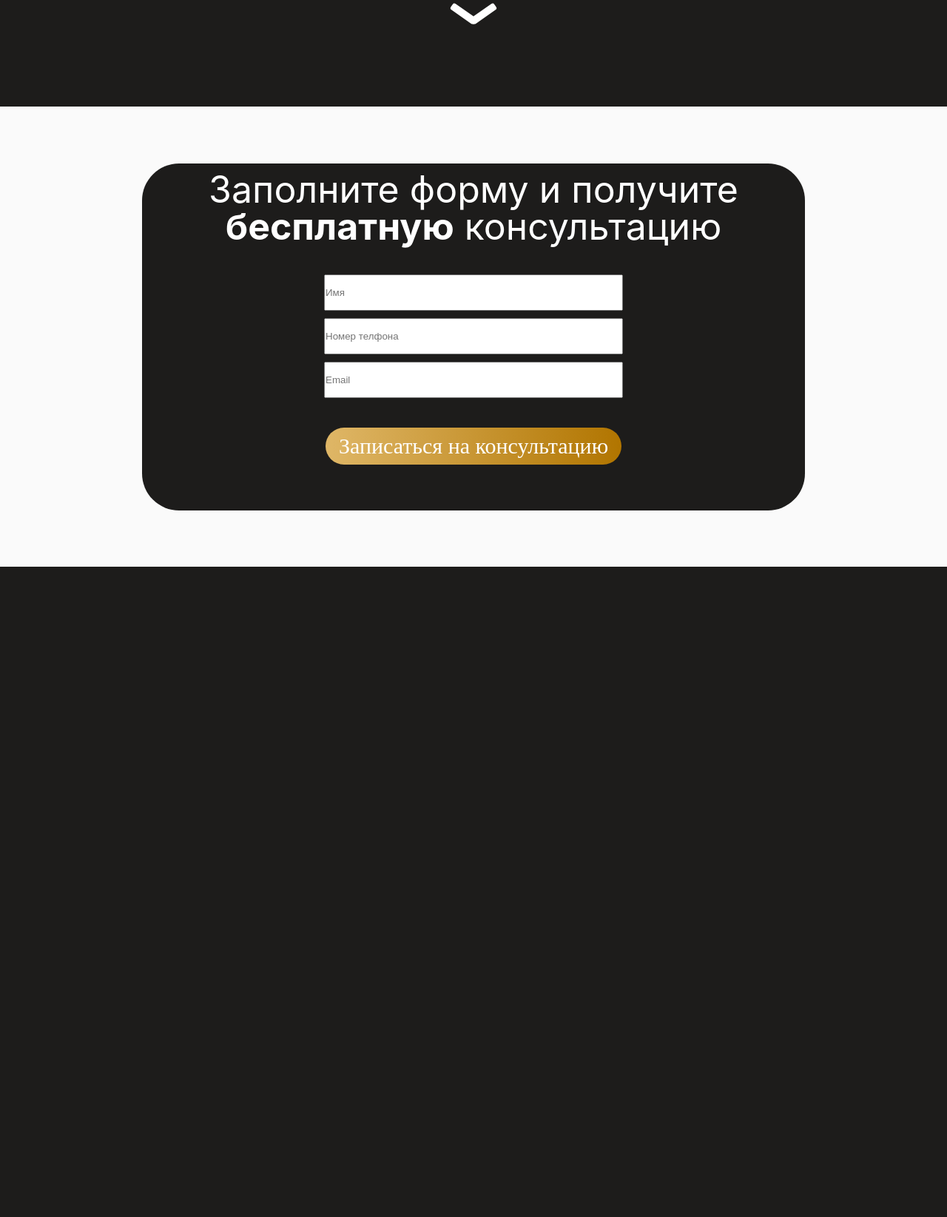
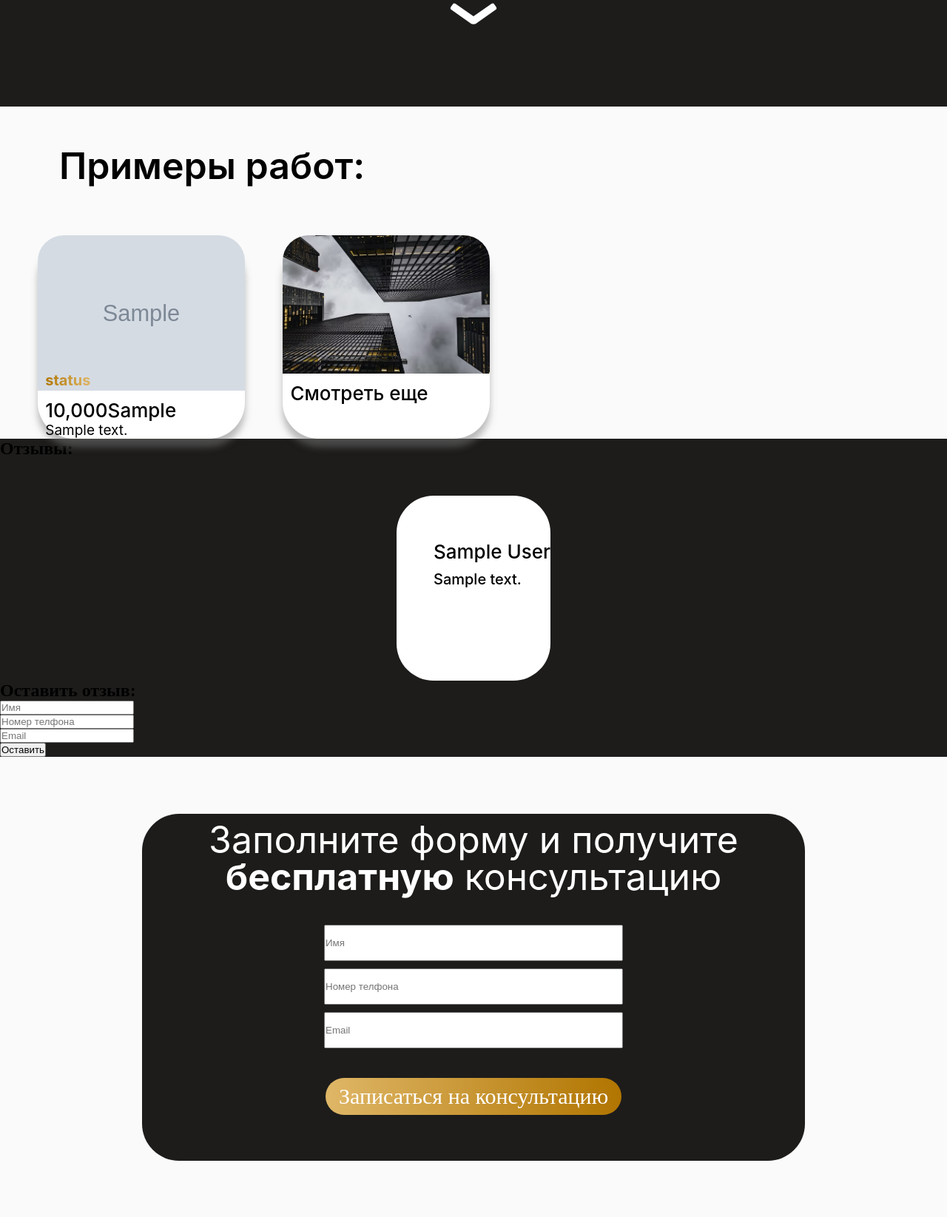
Before and after one commit to qVcreator/CenterGroup, a Django app: page / in a window 1280 px wide. Shown: the part 1756-3401 px from the top of the page at 74% size. Before the commit the page ends 2522 px from the top, so only its background shows below. Run offline with Django 4.2, Linux system fonts and the light colour scheme; tables that the repository leaves empty hold one stand-in row (values such as "Sample post"); grey boxes marked "Sample" are stand-in pictures.

Commit message:
add comments

```diff
--- a/centerGroup/centerGroup/settings.py
+++ b/centerGroup/centerGroup/settings.py
@@ -119,10 +119,12 @@
 # Static files (CSS, JavaScript, Images)
 # https://docs.djangoproject.com/en/4.1/howto/static-files/
 
-STATIC_URL = 'static/'
+STATIC_URL = '/static/'
+STATIC_ROOT = os.path.join(BASE_DIR, 'static')
+STATICFILES_DIRS = []
 
+MEDIA_ROOT = os.path.join(BASE_DIR, 'media')
 MEDIA_URL = '/media/'
-MEDIA_ROOT = os.path.join(BASE_DIR, 'media')
 
 # Default primary key field type
 # https://docs.djangoproject.com/en/4.1/ref/settings/#default-auto-field
--- a/centerGroup/centerGroup/urls.py
+++ b/centerGroup/centerGroup/urls.py
@@ -15,8 +15,14 @@
 """
 from django.contrib import admin
 from django.urls import path, include
+from django.conf.urls.static import static
+
+from django.conf import settings
 
 urlpatterns = [
     path('admin/', admin.site.urls),
     path('', include('landing.urls'))
 ]
+
+if settings.DEBUG:
+    urlpatterns += static(settings.MEDIA_URL, document_root=settings.MEDIA_ROOT)
--- a/centerGroup/landing/admin.py
+++ b/centerGroup/landing/admin.py
@@ -4,3 +4,4 @@
 
 admin.site.register(Apartment)
 admin.site.register(ApartmentPhotos)
+admin.site.register(Comment)
--- a/centerGroup/landing/forms.py
+++ b/centerGroup/landing/forms.py
@@ -1,7 +1,22 @@
 from django import forms
+
+from .models import *
 
 
 class LeaveRequestForm(forms.Form):
     Name = forms.CharField(widget=forms.TextInput(attrs={'placeholder': 'Имя'}))
     PhoneNumber = forms.CharField(widget=forms.TextInput(attrs={'placeholder': 'Номер телфона'}))
     Email = forms.EmailField(widget=forms.TextInput(attrs={'placeholder': 'Email'}))
+
+
+class CommentForm(forms.ModelForm):
+    def __init__(self, *args, **kwargs):
+        super().__init__(*args, **kwargs)
+
+    class Meta:
+        model = Comment
+        fields = ['author', 'text']
+        widgets = {
+            'author': forms.TextInput(attrs={'placeholder': 'Имя'}),
+            'text': forms.Textarea(attrs={'placeholder': 'Имя'}),
+        }
--- a/centerGroup/landing/models.py
+++ b/centerGroup/landing/models.py
@@ -11,7 +11,7 @@
     price_punctuation = models.CharField(max_length=10, verbose_name="Валюта (По умолчанию: ₽)")
     address = models.CharField(max_length=255, verbose_name="Адрес квартиры")
     underground = models.CharField(max_length=255, verbose_name="Ближайшее метро")
-    photos = models.ManyToManyField('ApartmentPhotos', null=True)
+    photos = models.ManyToManyField('ApartmentPhotos')
     time_create = models.DateTimeField(auto_now_add=True, verbose_name="Время создания")
     time_update = models.DateTimeField(auto_now=True, verbose_name="Время изменения")
 
@@ -31,3 +31,8 @@
     class Meta:
         verbose_name = 'Фото квартиры'
         verbose_name_plural = 'Фото квартиры'
+
+
+class Comment(models.Model):
+    author = models.CharField(max_length=50)
+    text = models.CharField(max_length=255)
--- a/centerGroup/landing/static/landing/css/style.css
+++ b/centerGroup/landing/static/landing/css/style.css
@@ -521,3 +521,115 @@
 
   cursor: pointer;
 }
+
+/* Блок с примерами квартир */
+.examples {
+  text-align: left;
+  font-family: 'Inter';
+  font-style: normal;
+}
+
+.examples h2{
+    font-size: 50px;
+    font-weight: 600;
+
+    margin-left: 80px;
+    margin-top: 50px;
+}
+
+.examples h4{
+  position: absolute;
+  font-weight: 700;
+  font-size: 20px;
+
+  background: linear-gradient(85deg, #A86F00 0.06%, #E2C07C 0.07%, #815500 0.08%, #A46C00 0.09%, #B17500 0.1%, #E0B869 102.02%);
+  -webkit-background-clip: text;
+  -webkit-text-fill-color: transparent;
+
+  margin-top: -30px;
+  margin-left: 10px;
+  z-index: 100;
+}
+
+.examples h5{
+  font-weight: 500;
+  font-size: 26px;
+
+  margin-left: 10px;
+  margin-top: 7px;
+}
+
+.examples h6{
+  font-weight: 400;
+  font-size: 19px;
+  margin-left: 10px;
+}
+
+.swiper-slide {
+  margin-left: 4%;
+  margin-top: 5%;
+  background: #FFFFFF;
+  border-radius: 49px;
+  max-width: 280px;
+  min-height: 275px;
+  display: inline-block;
+  box-shadow: 0em 0.7em 10px rgba(122,122,122,0.5);
+
+}
+
+.swiper-slide img{
+    max-width: 280px;
+    border-top-left-radius: 35px;
+    border-top-right-radius: 35px;
+  }
+
+/* Блок коментарии */
+.comments{
+    background: #1D1C1B;
+}
+
+.comments .swiper-slide{
+    display: grid;
+    place-items: center;
+    box-shadow: none;
+    max-width: none;
+    margin-left: 0;
+    border-radius: 0;
+    background: none;
+    margin-top: 0;
+}
+
+.slider-card{
+  text-align:left;
+  background: #FFFFFF;
+  max-width: 800px;
+  min-height: 250px;
+  border-radius: 50px;
+  margin-top: 50px;
+}
+
+.slider-card h4{
+    font-family: 'Inter';
+    font-style: normal;
+    font-weight: 500;
+    font-size: 26px;
+
+    margin-left: 50px;
+    margin-top: 60px;
+}
+
+.slider-card h5{
+    font-family: 'Inter';
+    font-style: normal;
+    font-weight: 500;
+    font-size: 20px;
+
+    margin-left: 50px;
+    margin-top: 10px;
+}
+
+.swiper-button-next, .swiper-button-prev {
+    top: unset !important;
+    color: #FFFFFF !important;
+    margin-top: -144px !important;
+}
--- a/centerGroup/landing/templates/landing/base.html
+++ b/centerGroup/landing/templates/landing/base.html
@@ -7,6 +7,7 @@
   <meta http-equiv="X-UA-Compatible" content="ie=edge">
   <title>CenterGroup</title>
   <link type="text/css" href="{% static 'landing/css/style.css' %}" rel="stylesheet">
+  <link rel="stylesheet" href="https://cdn.jsdelivr.net/npm/swiper@8/swiper-bundle.min.css"/>
 </head>
 <body>
   <header>
@@ -20,6 +21,8 @@
   {% endblock %}
 
   <script src="https://ajax.googleapis.com/ajax/libs/jquery/3.3.1/jquery.min.js"></script>
+  <script src="https://cdn.jsdelivr.net/npm/swiper@8/swiper-bundle.min.js"></script>
+
   <script>
     function slowScroll(id) {
       $('html, body').animate({
@@ -43,4 +46,22 @@
       $(".hidden").hide();
     });
   </script>
+  <script>
+    var swiper = new Swiper(".examples", {
+      slidesPerView: 3,
+      mousewheel: true,
+      keyboard: true,
+    });
+  </script>
+  <script>
+    var swiper = new Swiper(".comments", {
+      slidesPerView: 1,
+      navigation: {
+        nextEl: ".swiper-button-next",
+        prevEl: ".swiper-button-prev"
+      },
+      mousewheel: true,
+      keyboard: true,
+    });
+  </script>
 </body>
--- a/centerGroup/landing/templates/landing/home.html
+++ b/centerGroup/landing/templates/landing/home.html
@@ -76,8 +76,51 @@
         <span class="arrow-4-right"></span>
     </div>
 </div>
-<div id="examples">
+<div class="examples">
+    <h2>Примеры работ:</h2>
+    <div class="swiper-wrapper">
+        {% for apartment in apartments %}
+            <div class="swiper-slide">
+                {% with apartment.photos.all|first as first_photo %}
+                <img src="{{ first_photo.photo.url }}"/>
+                {% endwith %}
+                <h4>status</h4>
+                <h5>{{ apartment.price }}{{ apartment.price_punctuation }}</h5>
+                <h6>{{ apartment.address }}</h6>
+            </div>
+        {% endfor %}
+        <div class="swiper-slide">
+                {% with apartment.photos.all|first as first_photo %}
+                <img src="{% static 'landing/pictures/greeting_background.png' %}"/>
+                {% endwith %}
+                <h5>Смотреть еще</h5>
+        </div>
+    </div>
+</div>
+<div class="comments">
+    <h2>Отзывы:</h2>
+    <div class="swiper-wrapper">
+        {% for comment in comments%}
+            <div class="swiper-slide">
+                <div class="slider-card">
+                <h4>{{ comment.author }}</h4>
+                <h5>{{ comment.text }}</h5>
+                </div>
+            </div>
+        {% endfor %}
+    </div>
+    <div class="swiper-button-prev"></div>
+    <div class="swiper-button-next"></div>
 
+    <h2>Оставить отзыв:</h2>
+    <form id="form_comment" action="" method="post">
+        {% csrf_token %}
+        {% for f in form %}
+            <p>{{ f }}</p>
+        {% endfor %}
+        <button type="submit" class="btn_comment">Оставить</button>
+        <div class="form_comment_message">{{ message }}</div>
+    </form>
 </div>
 <div id="consult">
     <form id="form_consulting" action="{% url 'home' %}" method="post">
--- a/centerGroup/landing/views.py
+++ b/centerGroup/landing/views.py
@@ -11,6 +11,7 @@
 
 def main_page(request):
     apartments = Apartment.objects.all()
+    comments = Comment.objects.all()
     message = ""
     if request.method == 'POST':
         form = LeaveRequestForm(request.POST)
@@ -30,7 +31,8 @@
     context = {
         'apartments': apartments,
         'form': form,
-        'message': message
+        'message': message,
+        'comments': comments
     }
 
     return render(request, 'landing/home.html', context=context)
```
Also changed, not shown: centerGroup/landing/migrations/0003_comment_alter_apartment_photos.py (added).
